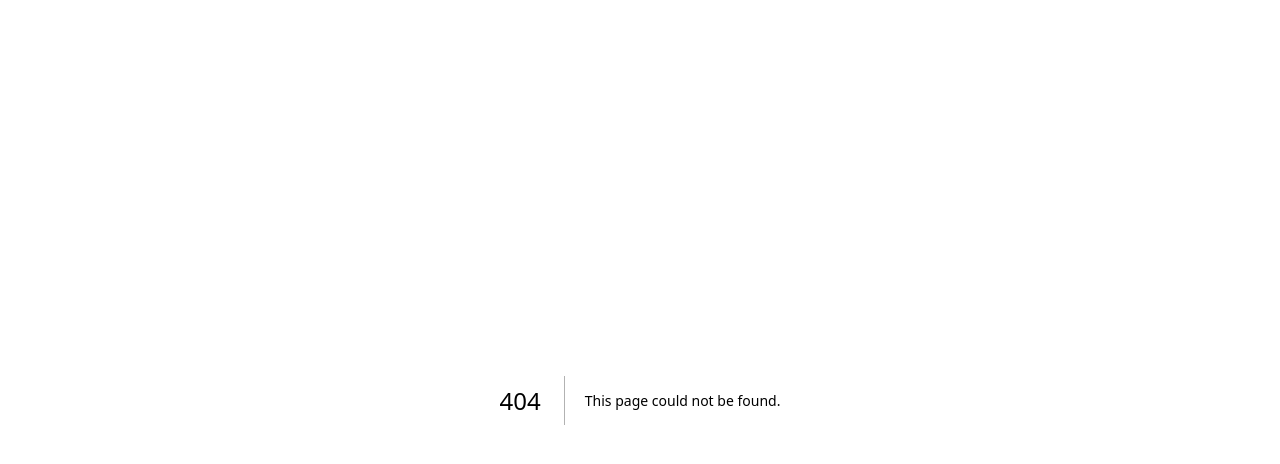
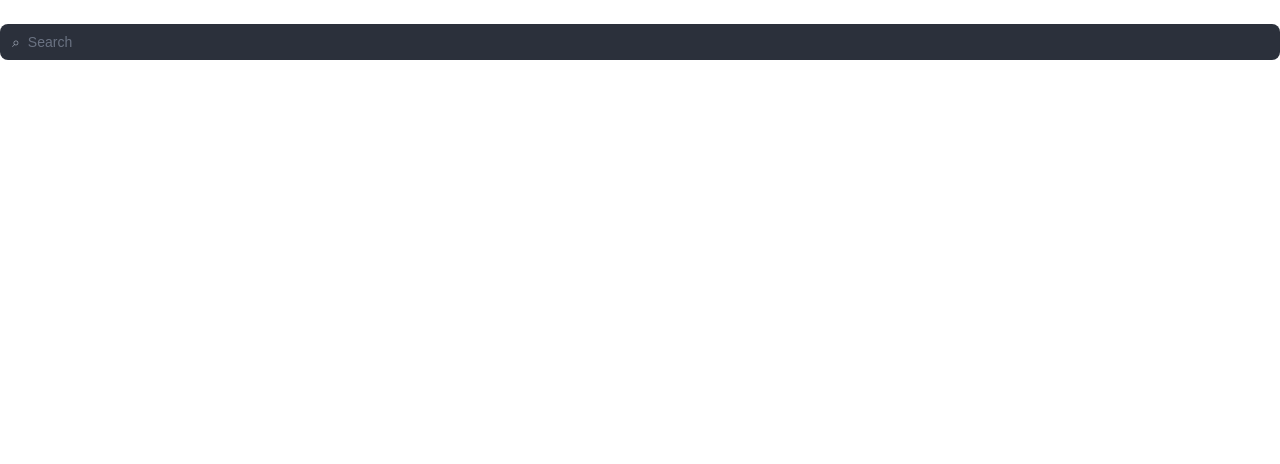
Before and after one commit to GabrielCM26/projeto-final-bue-fixe, a Next.js app: page /testAchievements in a window 1280 px wide. Before the commit this address had no page. Shown: the top 464 px of the page. Built offline with nearby package versions, Linux system fonts and the light colour scheme.

Commit message:
changed friendslist base and Edited achievements page

```diff
--- a/src/pages/friendsList/[steamid].jsx
+++ b/src/pages/friendsList/[steamid].jsx
@@ -2,7 +2,7 @@ export default function FriendsList() {
 
     return (
         <main>
-            {/* botão para voltar atrás */}
+            {/* Botão para voltar atrás */}
             <div>
                 <button>
 
--- /dev/null
+++ b/src/pages/testAchievements.js
@@ -0,0 +1,27 @@
+export default function Achievements() {
+
+    return (
+        <main>
+            {/* Botão para voltar atrás */}
+            <div>
+                <button>
+
+                </button>
+            </div>
+            {/* Barra de pesquisa */}
+            <div className="bg-[#2B303B] rounded-lg px-3 py-2 flex items-center gap-2 text-sm text-gray-400">
+                <span>⌕</span>
+                <input
+                type="text"
+                placeholder="Search"
+                className="bg-transparent outline-none text-gray-200 placeholder-gray-500 w-full text-sm"
+                />
+            </div>
+            <div>
+                {/* Título */}
+
+                {/* Lista de amigos */}
+            </div>
+        </main>
+    )
+}
```
